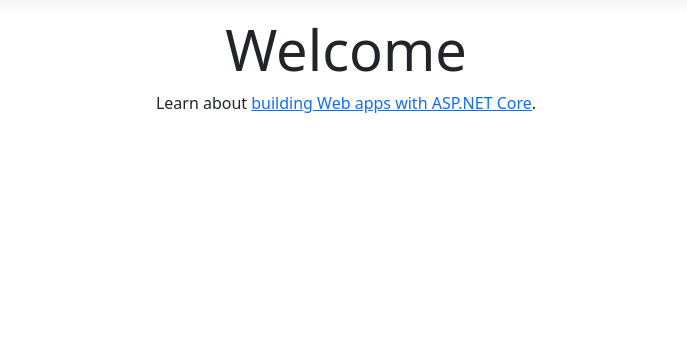
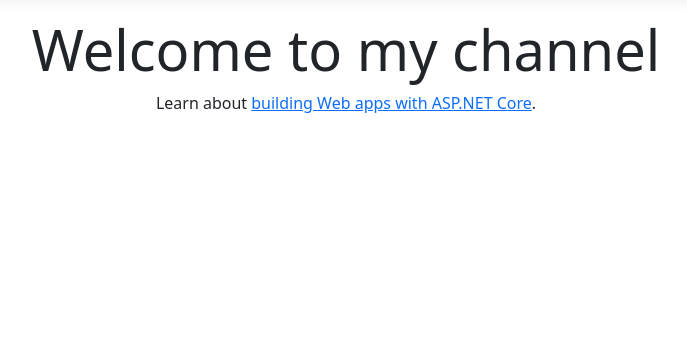
Before and after one commit to prn211FinalProject/PRN221_Final_Project, an ASP.NET Core app: page / in a window 1280 px wide. Shown: the part 57-420 px from the top of the page, without its empty margins (294-981 px from the left). Run offline with ASP.NET Core 8, Linux system fonts and the light colour scheme; style sheets or scripts are compiled from the project's sources.

Commit message:
OkAdd nuget Package

```diff
--- a/LibraryCustomerSite/Pages/Index.cshtml
+++ b/LibraryCustomerSite/Pages/Index.cshtml
@@ -5,6 +5,6 @@
 }
 
 <div class="text-center">
-    <h1 class="display-4">Welcome</h1>
+    <h1 class="display-4">Welcome to my channel</h1>
     <p>Learn about <a href="https://docs.microsoft.com/aspnet/core">building Web apps with ASP.NET Core</a>.</p>
 </div>
```
Also changed, not shown: LibraryCustomerSite/LibraryCustomerSite.csproj.
